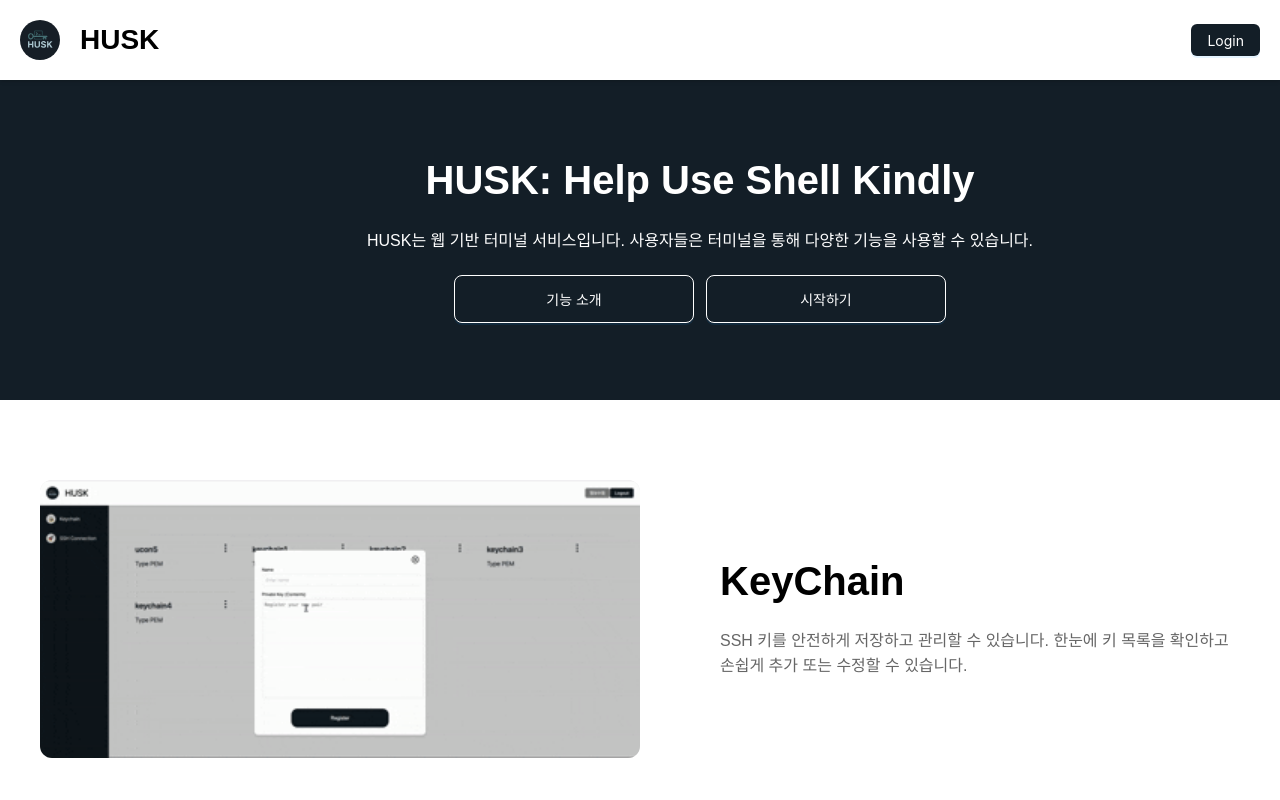
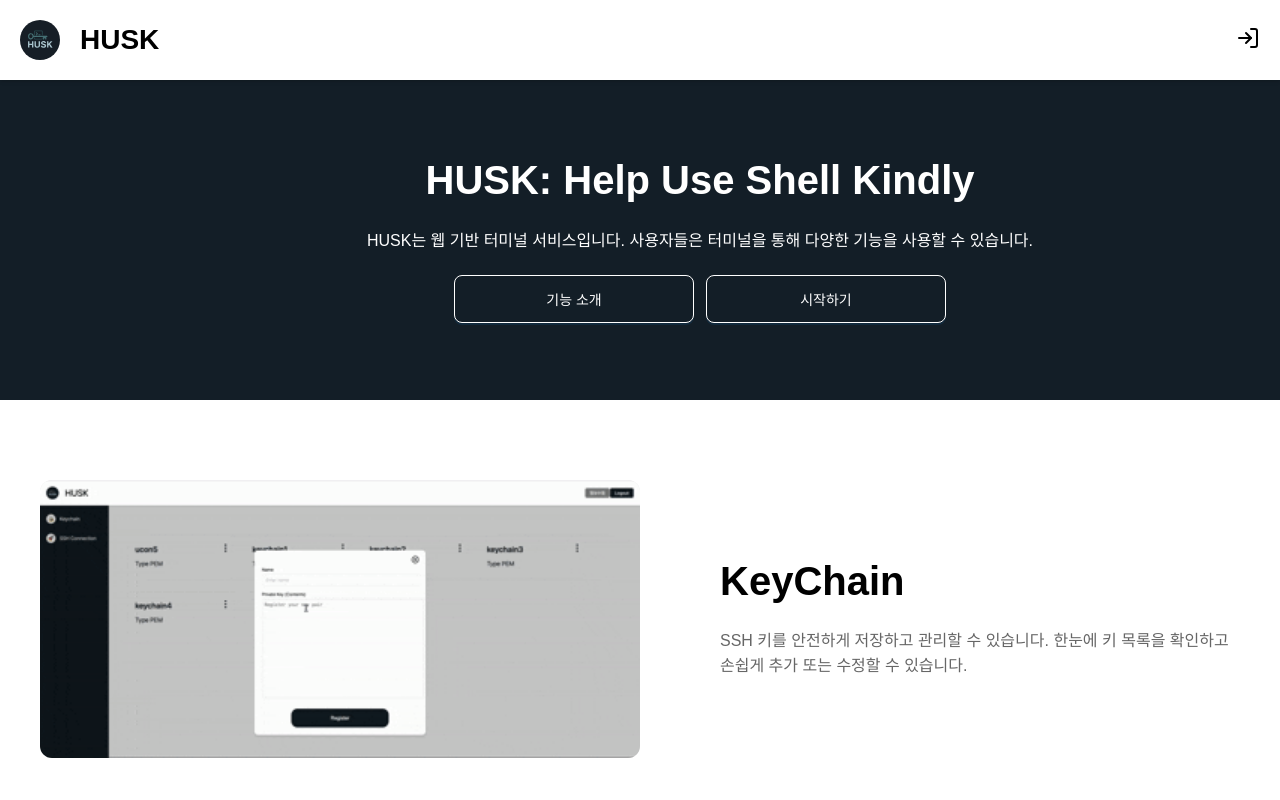
Before and after one commit to team-dopamine/husk-web, a React (Create React App) app: page / in a window 1280 px wide. Shown: the top 800 px of the page. Built offline with nearby package versions, Linux system fonts and the light colour scheme; no server answers; a web font is replaced by a local one.

Commit message:
refactor: 로그인/로그아웃 버튼을 아이콘으로 변경

```diff
--- a/src/components/header/index.tsx
+++ b/src/components/header/index.tsx
@@ -3,14 +3,16 @@ import { Link } from 'react-router-dom';
 import { HeaderWrapper, LogoWrapper, Logo, LoginButton, AuthBox } from './index.style';
 import { AuthContext } from 'api/context/auth-context';
 import { ReactComponent as HUSK } from 'assets/HUSK.svg';
+import { ReactComponent as Logout } from 'assets/Logout.svg';
+import { ReactComponent as Login } from 'assets/Login.svg';
 
 interface HeaderProps {
   logoHref?: string;
   goToLoginPage?: string;
 }
 
-const Header: React.FC<HeaderProps> = ({ logoHref = '/', goToLoginPage = '/sign-in' }) => {
-  const { isLoggedIn, logout, withdraw, accessToken, refreshToken } = useContext(AuthContext)!;
+const Header: React.FC<HeaderProps> = ({ goToLoginPage = '/sign-in' }) => {
+  const { isLoggedIn, logout, accessToken, refreshToken } = useContext(AuthContext)!;
 
   const handleLogout = async () => {
     if (!accessToken || !refreshToken) {
@@ -32,13 +34,13 @@ const Header: React.FC<HeaderProps> = ({ logoHref = '/', goToLoginPage = '/sign-
       </LogoWrapper>
       <AuthBox>
         {isLoggedIn ? (
-          <LoginButton type="primary" onClick={handleLogout}>
-            Logout
-          </LoginButton>
+          <button onClick={handleLogout}>
+            <Logout />
+          </button>
         ) : (
-          <LoginButton type="primary" href={goToLoginPage}>
-            Login
-          </LoginButton>
+          <Link to={goToLoginPage}>
+            <Login width={24} height={24} style={{ color: 'black' }} />
+          </Link>
         )}
       </AuthBox>
     </HeaderWrapper>
```
Also changed, not shown: src/assets/Login.svg (added).
